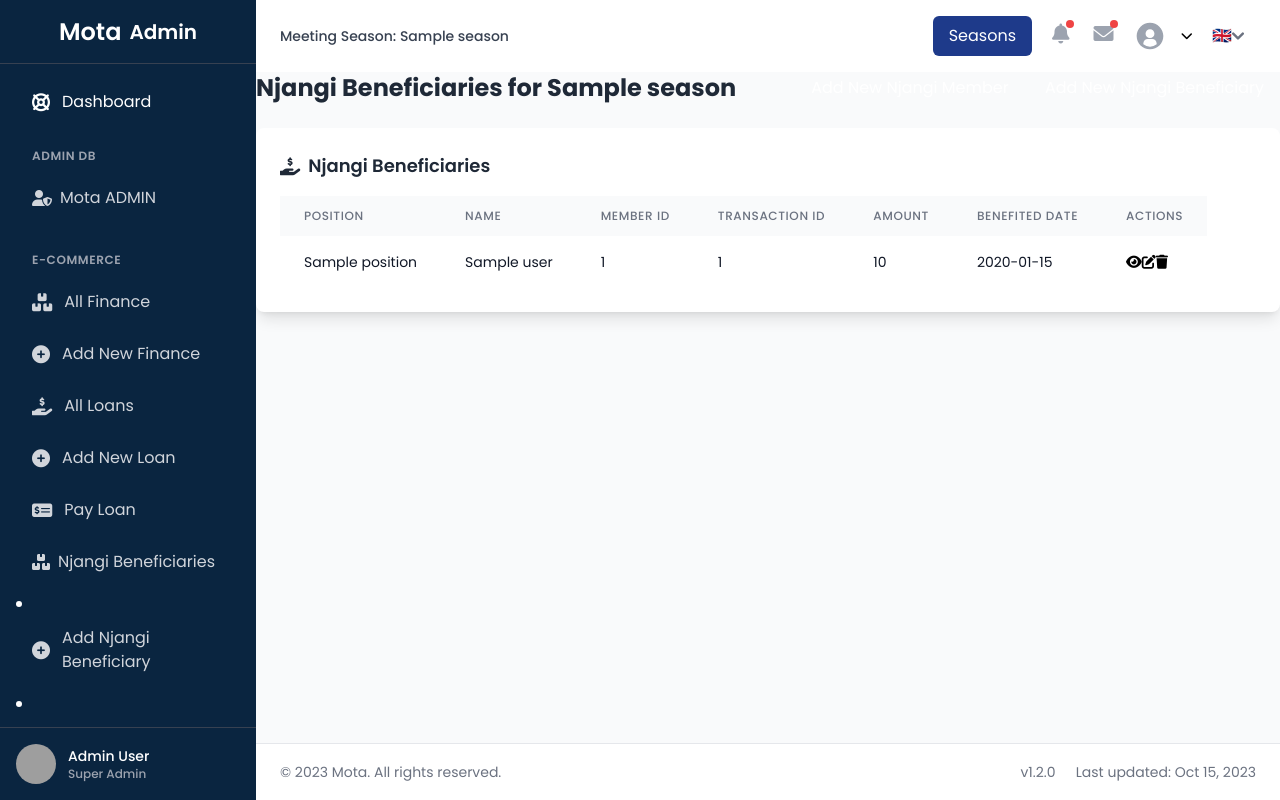
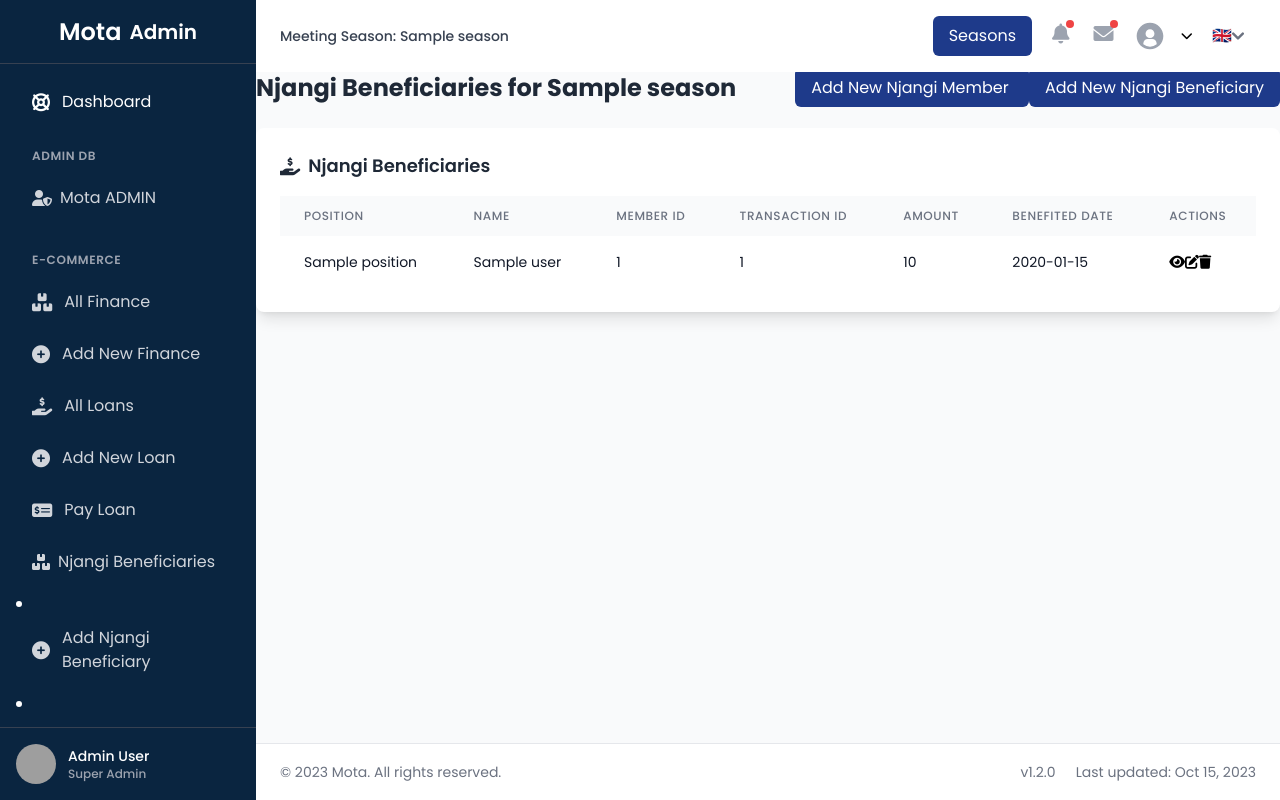
Before and after one commit to C-Elgol/NEWMOTA, a Django app: template mota_apps/templates/publics/dashboard/admin/pages/njangis/njangi_list.html in a window 1280 px wide. Run offline with Django 5.2, Linux system fonts and the light colour scheme; the template is opened without the code that fills it: most values are stand-ins (such as "Sample title", 1, 10 or a date in 2020); data that the repository does not hold is empty; some libraries are stand-ins or nearby versions; grey boxes are pictures that could not be loaded.

Commit message:
fix njangi

```diff
--- a/mota_apps/templates/publics/dashboard/admin/pages/njangis/includes/add_njangi_member.html
+++ b/mota_apps/templates/publics/dashboard/admin/pages/njangis/includes/add_njangi_member.html
@@ -46,7 +46,7 @@
             <a href="{% url 'finance:njangi_list' %}" class="bg-gray-300 text-gray-800 px-4 py-2 rounded-md hover:bg-gray-400 transition-colors">
                 {% trans "Cancel" %}
             </a>
-            <button type="submit" class="bg-green-600 text-white px-4 py-2 rounded-md hover:bg-green-700 transition-colors" {% if is_visitor or is_staff and not is_current_season %}disabled{% endif %}>
+            <button type="submit" class="bg-primary text-white px-4 py-2 rounded-md hover:bg-green-700 transition-colors" {% if is_visitor or is_staff and not is_current_season %}disabled{% endif %}>
                 {% trans "Add Njangi Member" %}
             </button>
         </div>
--- a/mota_apps/templates/publics/dashboard/admin/pages/njangis/includes/create_njangi.html
+++ b/mota_apps/templates/publics/dashboard/admin/pages/njangis/includes/create_njangi.html
@@ -118,7 +118,7 @@
             <a href="{% url 'finance:njangi_list' %}" class="bg-gray-300 text-gray-800 px-4 py-2 rounded-md hover:bg-gray-400 transition-colors">
                 {% trans "Cancel" %}
             </a>
-            <button type="submit" class="bg-green-600 text-white px-4 py-2 rounded-md hover:bg-green-700 transition-colors" {% if is_visitor or is_staff and not is_current_season %}disabled{% endif %}>
+            <button type="submit" class="bg-primary text-white px-4 py-2 rounded-md hover:bg-green-700 transition-colors" {% if is_visitor or is_staff and not is_current_season %}disabled{% endif %}>
                 {% trans "Create Njangi Beneficiary" %}
             </button>
         </div>
--- a/mota_apps/templates/publics/dashboard/admin/pages/njangis/includes/update_njangi.html
+++ b/mota_apps/templates/publics/dashboard/admin/pages/njangis/includes/update_njangi.html
@@ -118,7 +118,7 @@
             <a href="{% url 'finance:njangi_list' %}" class="bg-gray-300 text-gray-800 px-4 py-2 rounded-md hover:bg-gray-400 transition-colors">
                 {% trans "Cancel" %}
             </a>
-            <button type="submit" class="bg-green-600 text-white px-4 py-2 rounded-md hover:bg-green-700 transition-colors" {% if is_visitor or is_staff and not is_current_season %}disabled{% endif %}>
+            <button type="submit" class="bg-primary text-white px-4 py-2 rounded-md hover:bg-green-700 transition-colors" {% if is_visitor or is_staff and not is_current_season %}disabled{% endif %}>
                 {% trans "Update Njangi Beneficiary" %}
             </button>
         </div>
--- a/mota_apps/templates/publics/dashboard/admin/pages/njangis/njangi_list.html
+++ b/mota_apps/templates/publics/dashboard/admin/pages/njangis/njangi_list.html
@@ -5,22 +5,22 @@
 <div class="flex justify-between items-center mb-6">
     <h2 class="text-2xl font-bold text-gray-800">{% blocktrans %}Njangi Beneficiaries for {{ season }}{% endblocktrans %}</h2>
     <div class="space-x-3">
-        <a href="{% url 'finance:add_njangi_member' %}" class="bg-green-600 text-white px-4 py-2 rounded-md hover:bg-green-700 transition-colors" {% if is_visitor or is_staff and not is_current_season %}disabled{% endif %}>
+        <a href="{% url 'finance:add_njangi_member' %}" class="bg-primary text-white px-4 py-2 rounded-md hover:bg-green-700 transition-colors" {% if is_visitor or is_staff and not is_current_season %}disabled{% endif %}>
             {% trans "Add New Njangi Member" %}
         </a>
-        <a href="{% url 'finance:new_njangi' %}" class="bg-indigo-600 text-white px-4 py-2 rounded-md hover:bg-indigo-700 transition-colors" {% if is_visitor or is_staff and not is_current_season %}disabled{% endif %}>
+        <a href="{% url 'finance:new_njangi' %}" class="bg-primary text-white px-4 py-2 rounded-md hover:bg-indigo-700 transition-colors" {% if is_visitor or is_staff and not is_current_season %}disabled{% endif %}>
             {% trans "Add New Njangi Beneficiary" %}
         </a>
     </div>
 </div>
 
-<div class="bg-white shadow-lg rounded-lg p-6">
+<div class="bg-white shadow-lg rounded-lg p-6 w-full overflow-x-auto">
     <h3 class="text-lg font-semibold text-gray-800 mb-4 flex items-center">
         <i class="fas fa-hand-holding-usd mr-2 text-green-600"></i>
         {% trans "Njangi Beneficiaries" %}
     </h3>
     <div class="overflow-x-auto">
-        <table class="min-w-full divide-y divide-gray-200 table-fixed">
+        <table class="min-w-full w-full divide-y divide-gray-200 table-auto">
             <thead class="bg-gray-50">
                 <tr>
                     <th class="w-1/12 px-6 py-3 text-left text-xs font-medium text-gray-500 uppercase tracking-wider">{% trans "Position" %}</th>
```
